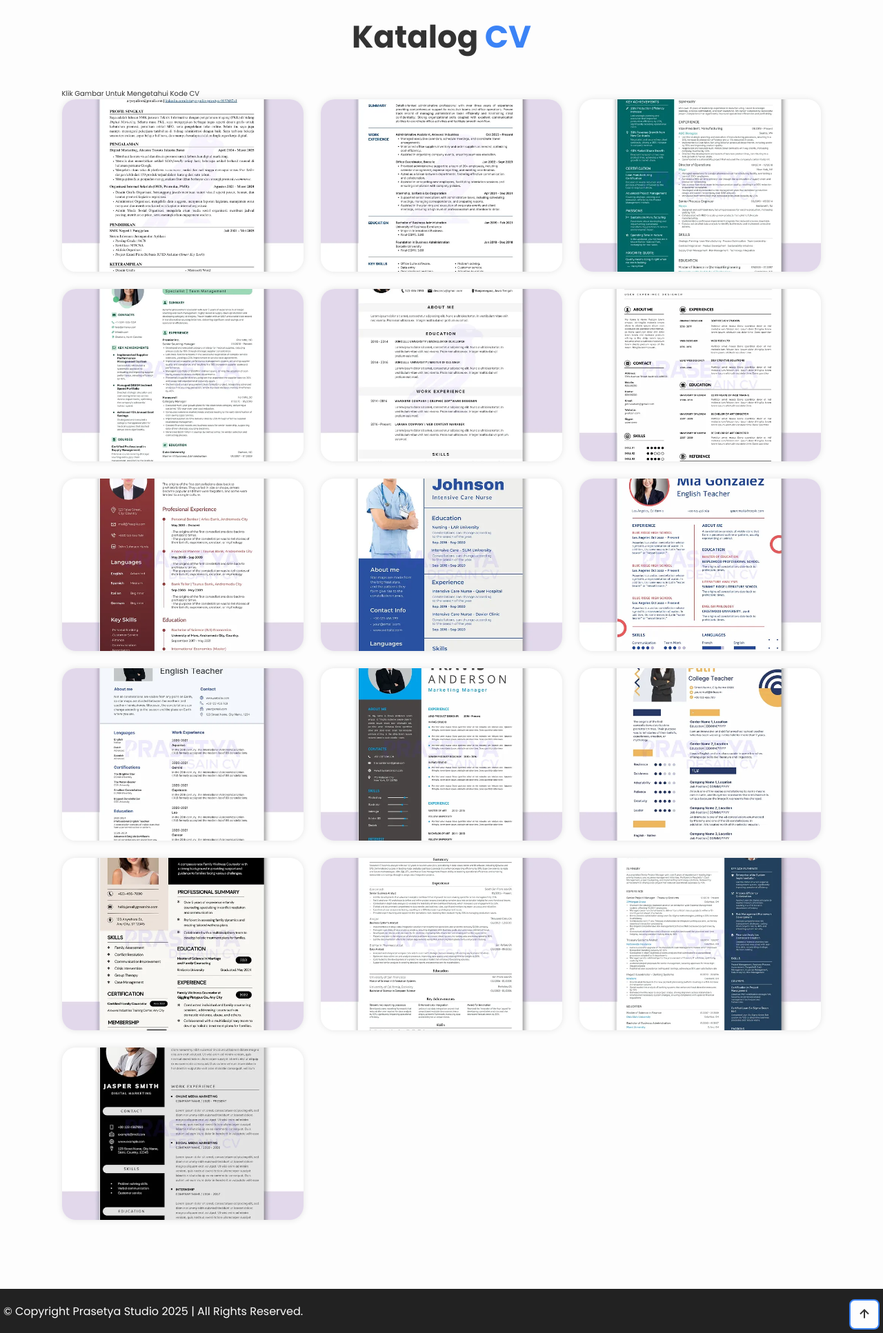
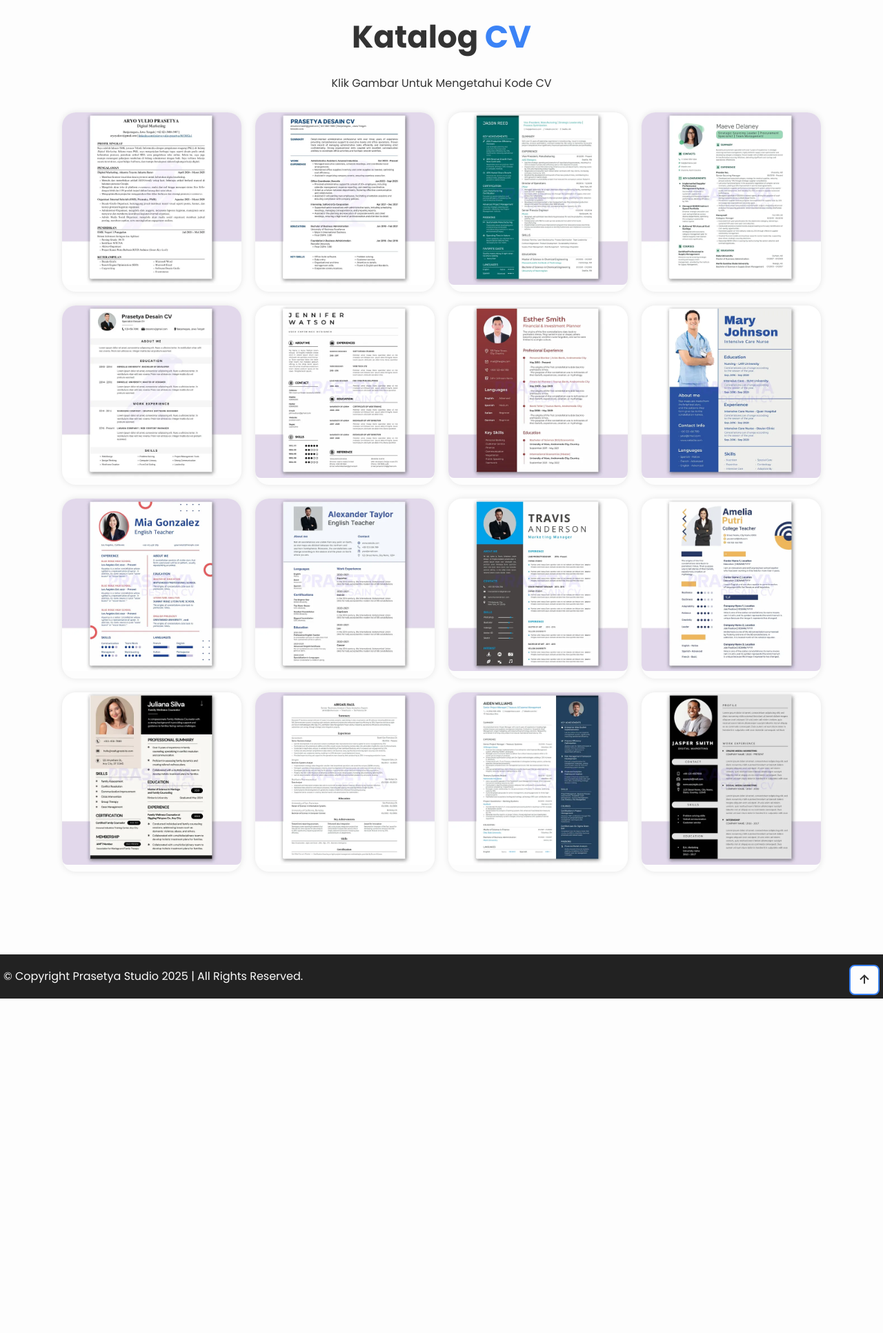
Before and after one commit to aryoprasetya/prasetyastudioweb, a PHP site: page /katalog.html in a window 1280 px wide. Shown: the part 80-2013 px from the top of the page at 69% size. After the commit the page ends 1528 px from the top, so only its background shows below. Run offline with PHP 8.4, Linux system fonts and the light colour scheme.

Commit message:
Update style copy 2.css

```diff
--- a/css/style copy 2.css
+++ b/css/style copy 2.css
@@ -480,28 +480,41 @@ span {
 }
 
 .portfolio h2 {
-    margin-bottom: 4rem;
+    margin-bottom: 2rem;
 }
 
-.portfolio .portfolio-container {
+.portfolio p {
+    text-align: center;
+    font-size: 1.6rem;
+    margin: 2rem 0 3rem;
+    margin-bottom: 1rem;
+}
+.portfolio-container {
     display: grid;
-    grid-template-columns: repeat(3, 1fr);
-    align-items: center;
-    gap: 2.5rem;
+    grid-template-columns: repeat(auto-fit, minmax(250px, 1fr));
+    gap: 2rem;
+    padding: 2rem 0;
 }
 
 .portfolio-container .portfolio-box {
     position: relative;
-    display: flex;
+    width: 100%;
+    padding-top: 100%; /* Membuat rasio 1:1 (persegi) */
     border-radius: 2rem;
     box-shadow: 0 0 1rem rgba(0, 0, 0, .1);
     overflow: hidden;
 }
 
 .portfolio-box img {
+    position: absolute;
+    top: 0;
+    left: 0;
     width: 100%;
+    height: 100%;
+    object-fit: cover;
     transition: .5s ease;
 }
+
 
 .portfolio-box:hover img {
     transform: scale(1.1);
```
